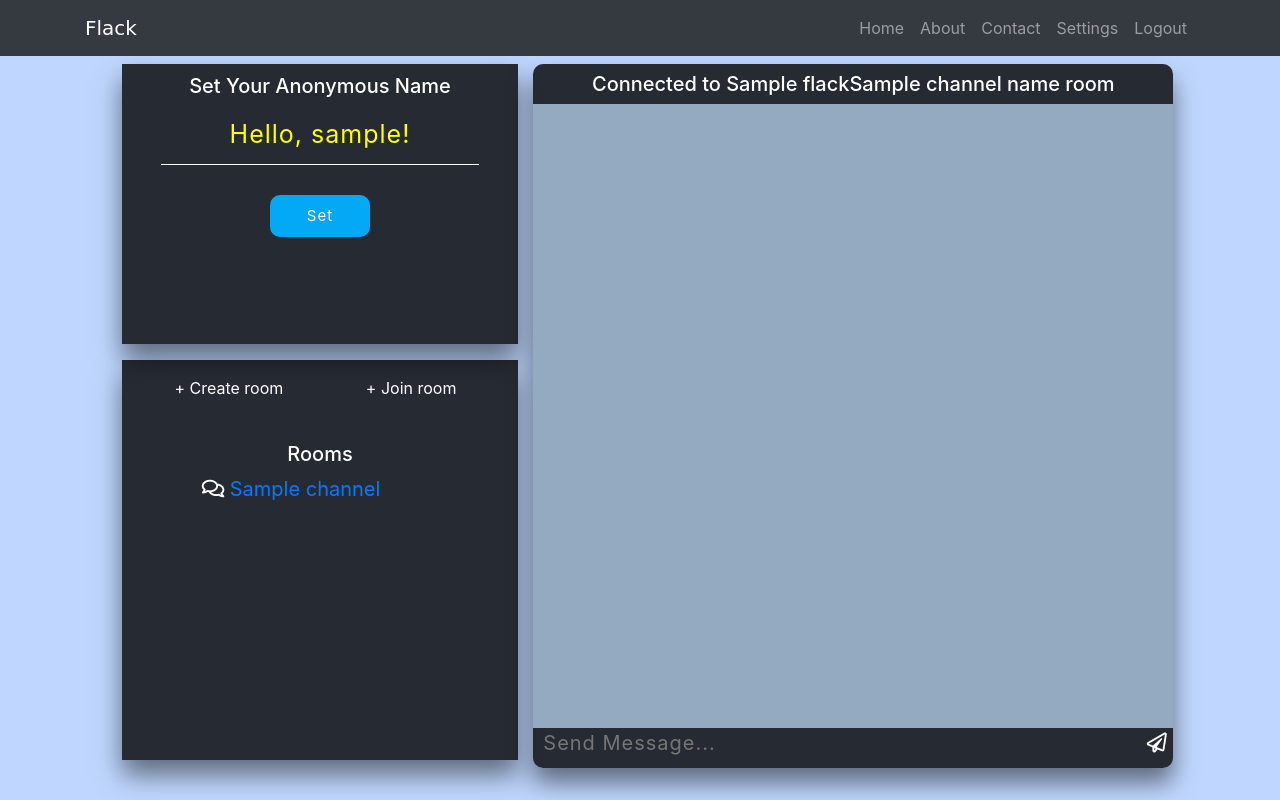
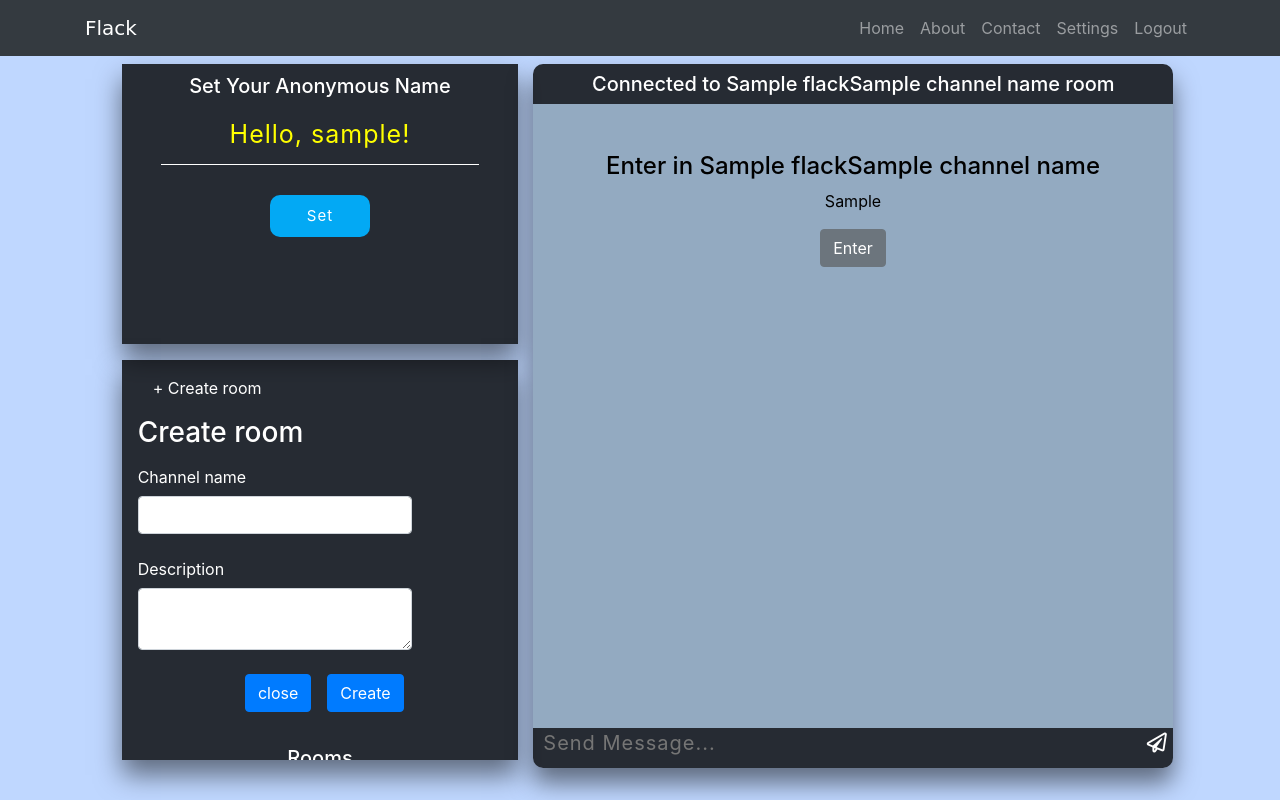
Before and after one commit to HemendraKhatik/FlackApp, a Flask app: template templates/chatroom.html in a window 1280 px wide. Run offline with Flask 2, Linux system fonts and the light colour scheme; the template is opened without the code that fills it: most values are stand-ins (such as "Sample title", 1, 10 or a date in 2020); some libraries are stand-ins or nearby versions.

Commit message:
Update chatroom.html

```diff
--- a/templates/chatroom.html
+++ b/templates/chatroom.html
@@ -58,17 +60,40 @@
                   <center>
                     <input class="pointer" id="nama" type="submit" onclick="setName()" value="Set">
                   </center>
+                  <center><span id="userOnline"></span></center>
               </div>
            </div>
            <div class="setRoom">
             <!-- Showing all rooms -->
             <div class="container">
-              <div class="row p-3 text-center">
+              <div class="row p-3">
                 <div class="col-md-6">
-                  <p class="pointer" data-toggle="modal" data-target="#channelCreation">+ Create room</p>
+                  <p onclick="on()" class="pointer">+ Create room</p>
                 </div>
+                <div id="overlay">
+                  <div id="createRoom">
+                    <h3>Create room</h3>
+                  <form action="{{ url_for('channel_creation') }}" method="POST">
+                    <div class="form-group">
+                      <label for="recipient-name" class="col-form-label">Channel name</label>
+                      <input type="text" name="channel" class="form-control" id="recipient-name">
+                    </div>
+                    <div class="form-group">
+                      <label for="message-text" class="col-form-label">Description</label>
+                      <textarea class="form-control" name="description" id="message-text"></textarea>
+                    </div>
+                    <!-- Sending hidden parameter so that we can know that which channel is belongs to which user -->
+                    <input type="hidden" name="u_id" value="{{ user_id }}">
+                    <button onclick="off()" type="submit" class="btn btn-primary m-2 float-right">Create</button>
+                  </form>
+                    <button onclick="off()" class="btn btn-primary m-2 float-right">close</button>
+                  </div>
+                </div>
+                <script>
+
+                </script>
                 <div class="col-md-6">
-                  <p class="pointer" data-toggle="modal" data-target="#roomsearch">+ Join room</p>
+                  <!-- <p class="pointer">+ Join room</p> -->
                 </div>
               </div>
             </div>
@@ -78,7 +103,7 @@
               {% for channel in channels %}
                  <li><i class="far fa-comments"></i>
                   <a href="{{ url_for('channel', channel_id=channel.id) }}">
-                   {{ channel.channel }}
+                  <span>{{ channel.channel }}</span>
                   </a>
                  </li>
                {% endfor %}
@@ -92,11 +117,16 @@
              </div>
              <div style="color: black;" class="chatBoxBody p-4" id="message">
                <!-- Messages will appear here-->
+               <div id="pop" class="p-4 text-center animated bounceIn delay-1s">
+                 <h4>Enter in {{ flack }}{{ channel_name }}</h4>
+                 <p>{{ channel_decription }}</p>
+                 <button id="enter" class="btn btn-secondary">Enter</button>
+               </div>
              </div>
              <div class="chatBoxFooter">
                <!-- Message sending bar -->
                <input type="text" id="task1" placeholder="Send Message..."/>
-               <button class="pointer" type="submit" id="send">
+               <button class="pointer" type="submit" id="send" disabled>
                 <i class="far fa-paper-plane"></i>
               </button>
              </div>
```
Also changed, not shown: other parts of templates/chatroom.html (+3 -65 lines).
